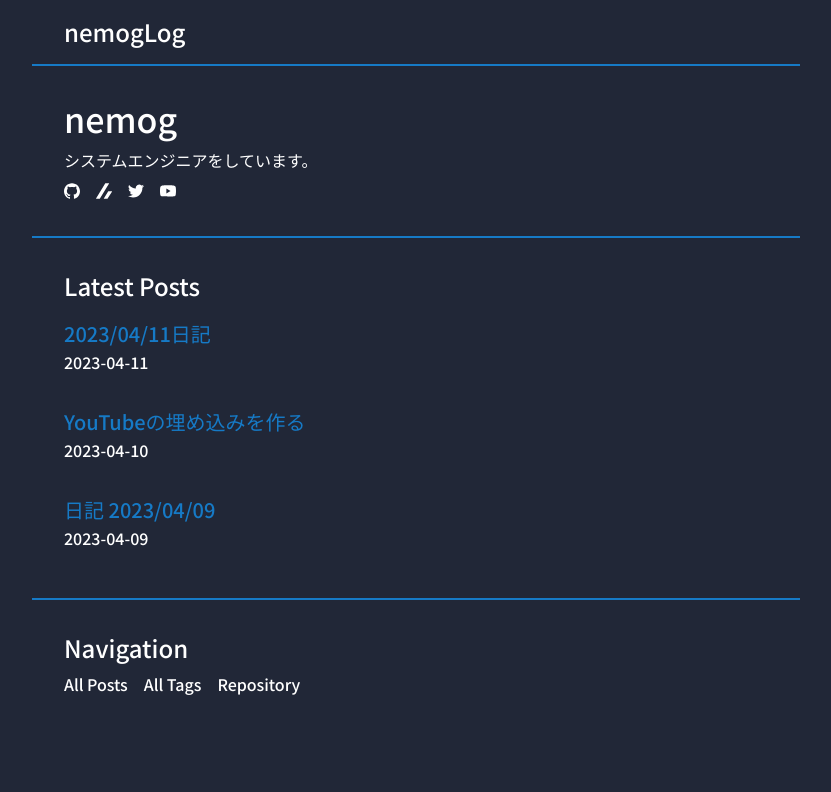
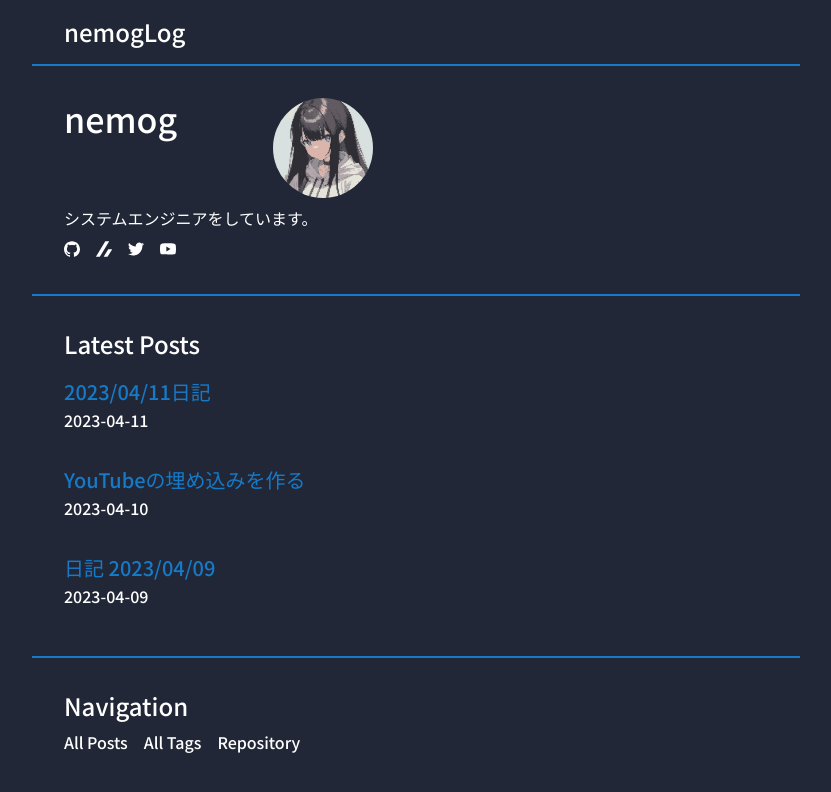
Before and after one commit to nemog9/NextBlog, a Next.js app: page / in a window 1280 px wide. Shown: the top 792 px of the page, without its empty margins (224-1055 px from the left). Built offline with nearby package versions, Linux system fonts and the light colour scheme.

Commit message:
add profile icon

```diff
--- a/components/Profile.tsx
+++ b/components/Profile.tsx
@@ -1,4 +1,5 @@
 import { Box, Typography } from '@mui/material';
+import Image from 'next/image';
 import Link from 'next/link';
 import SimpleIconsGithub from './icons/GitHub';
 import SimpleIconsTwitter from './icons/Twitter';
@@ -6,9 +7,27 @@ import SimpleIconsYoutube from './icons/YouTube';
 import SimpleIconsZenn from './icons/Zenn';
 
 const Profile = () => {
+    const imageStyle = {
+        borderRadius: '50%',
+    };
     return (
         <>
-            <Typography variant='h4'>nemog</Typography>
+            <Box
+                sx={{
+                    display: 'flex',
+                    // justifyContent: 'space-between',
+                    gap: 12,
+                }}
+            >
+                <Typography variant='h4'>nemog</Typography>
+                <Image
+                    src='/nemog.jpg'
+                    alt='Profile Icon'
+                    width={100}
+                    height={100}
+                    style={imageStyle}
+                />
+            </Box>
             <Typography>システムエンジニアをしています。</Typography>
             <Box
                 sx={{
```
Also changed, not shown: public/nemog.jpg (added).
